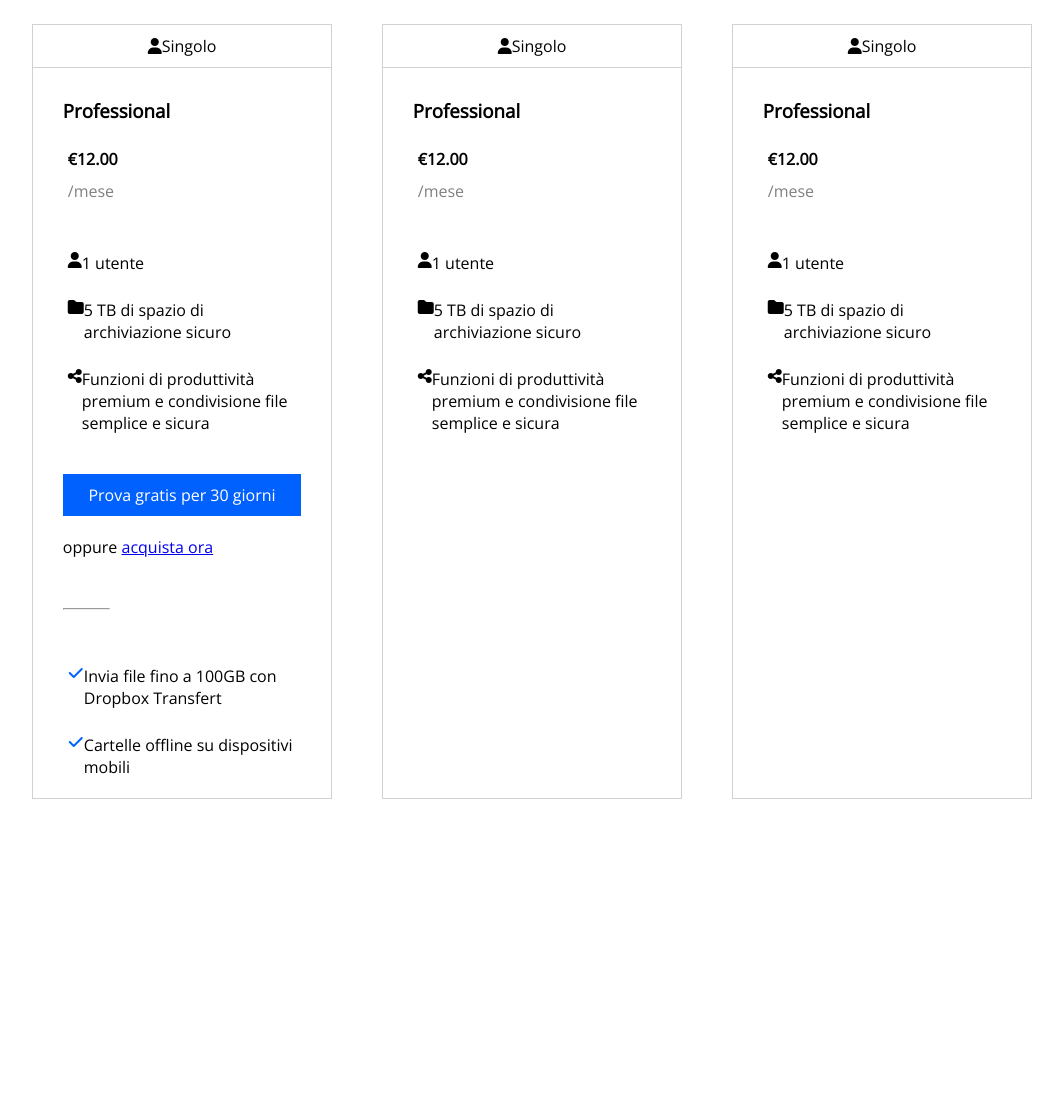
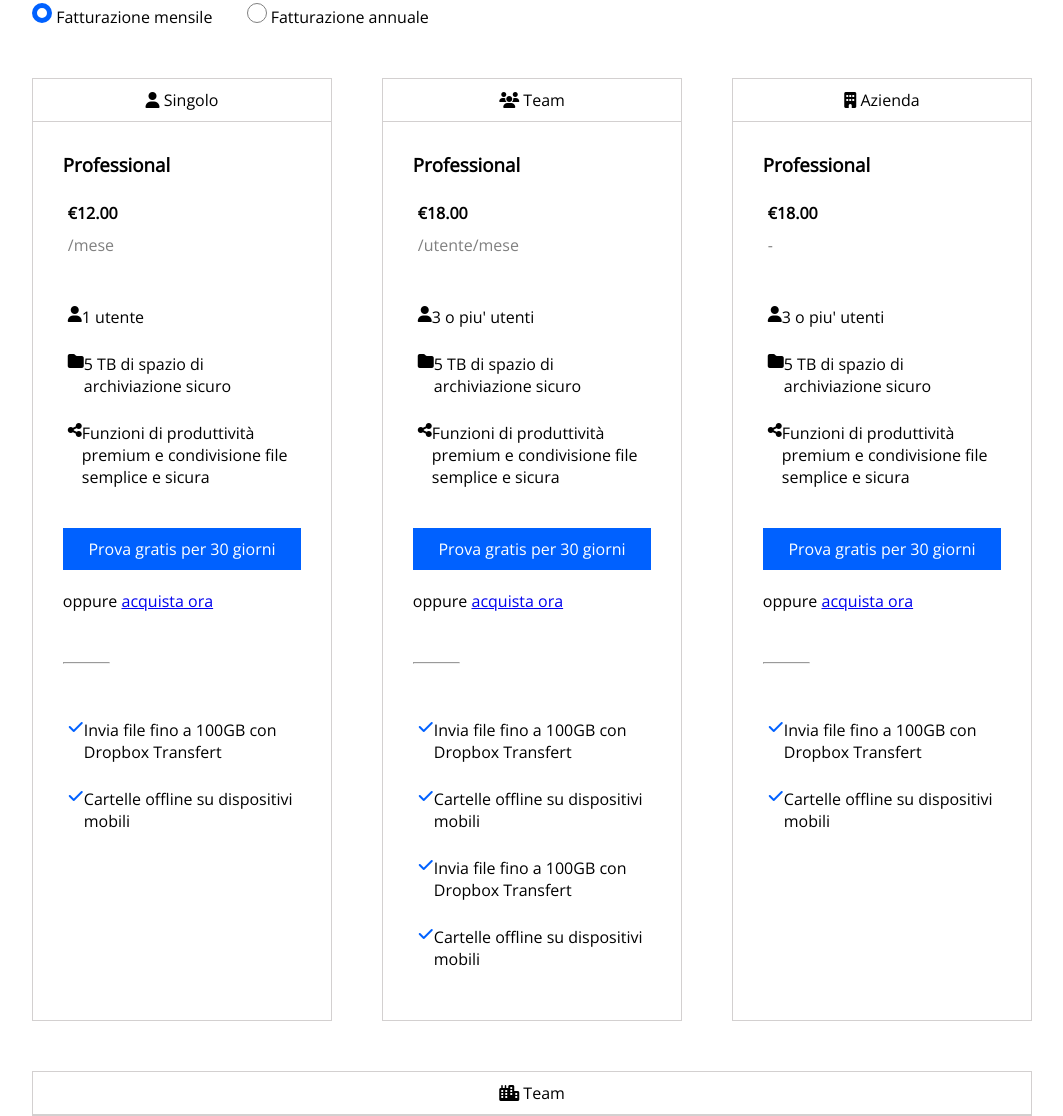
Before and after one commit to bittoMazza/htmlcss-dropbox, a plain HTML site: page index.html in a window 1280 px wide. Shown: the part 1134-2250 px from the top of the page, without its empty margins (108-1171 px from the left). Before the commit the page ends 1933 px from the top, so only its background shows below. Drawn offline with nearby package versions, Linux system fonts and the light colour scheme.

Commit message:
completed cards creation

```diff
--- a/index.html
+++ b/index.html
@@ -36,7 +36,7 @@
     </header>
     <main>
         <section class="introduction">
-            <div class="big-container">
+            <div class="big-container intro-container">
                 <h1>Tutto ciò che ti serve per il lavoro , in un unico posto</h1>
                 <div class="intro-text">
                     <div class="left-column-intro small-box">
@@ -65,7 +65,7 @@
                 <div class="cards">
                     <div class="card">
                         <div class="title-container">
-                            <i class="fa-solid fa-user"></i><span class="card-title">Singolo</span>
+                            <i class="fa-solid fa-user"></i><span class="card-title"> Singolo</span>
                         </div>
                         <div class="card-content">
                             <h3> Professional </h3>
@@ -86,7 +86,8 @@
                                 </li>
                                 <li class="info">
                                     <i class="fa-solid fa-share-nodes"></i>
-                                    <span> Funzioni di produttività premium e condivisione file semplice e sicura </span>
+                                    <span> Funzioni di produttività premium e condivisione file semplice e sicura
+                                    </span>
                                 </li>
                             </ul>
                             <a class="first-btn-type" href="#"> Prova gratis per 30 giorni </a>
@@ -107,20 +108,20 @@
                     </div>
                     <div class="card">
                         <div class="title-container">
-                            <i class="fa-solid fa-user"></i><span class="card-title">Singolo</span>
+                            <i class="fa-solid fa-users"></i><span class="card-title"> Team</span>
                         </div>
                         <div class="card-content">
                             <h3> Professional </h3>
                             <ul>
                                 <li class="price">
-                                    €12.00
+                                    €18.00
                                 </li>
                                 <li class="subscription">
-                                    /mese
+                                    /utente/mese
                                 </li>
                                 <li class="info">
                                     <i class="fa-solid fa-user"></i>
-                                    <span> 1 utente </span>
+                                    <span> 3 o piu' utenti </span>
                                 </li>
                                 <li class="info">
                                     <i class="fa-solid fa-folder"></i>
@@ -128,27 +129,50 @@
                                 </li>
                                 <li class="info">
                                     <i class="fa-solid fa-share-nodes"></i>
-                                    <span> Funzioni di produttività premium e condivisione file semplice e sicura </span>
+                                    <span> Funzioni di produttività premium e condivisione file semplice e sicura
+                                    </span>
                                 </li>
+                            </ul>
+                            <a class="first-btn-type" href="#"> Prova gratis per 30 giorni </a>
+                            <span> oppure </span><a href="#">acquista ora</a>
+                            <hr class="separator">
+                            <ul>
+                                <li class="info">
+                                    <i class="fa-solid fa-check"></i>
+                                    <span> Invia file fino a 100GB con Dropbox Transfert </span>
+                                </li>
+                                <li class="info">
+                                    <i class="fa-solid fa-check"></i>
+                                    <span> Cartelle offline su dispositivi mobili </span>
+                                </li>
+                                <li class="info">
+                                    <i class="fa-solid fa-check"></i>
+                                    <span> Invia file fino a 100GB con Dropbox Transfert </span>
+                                </li>
+                                <li class="info">
+                                    <i class="fa-solid fa-check"></i>
+                                    <span> Cartelle offline su dispositivi mobili </span>
+                                </li>
+
                             </ul>
                         </div>
                     </div>
                     <div class="card">
                         <div class="title-container">
-                            <i class="fa-solid fa-user"></i><span class="card-title">Singolo</span>
+                            <i class="fa-solid fa-building"></i><span> Azienda</span>
                         </div>
                         <div class="card-content">
                             <h3> Professional </h3>
                             <ul>
                                 <li class="price">
-                                    €12.00
+                                    €18.00
                                 </li>
                                 <li class="subscription">
-                                    /mese
+                                    -
                                 </li>
                                 <li class="info">
                                     <i class="fa-solid fa-user"></i>
-                                    <span> 1 utente </span>
+                                    <span> 3 o piu' utenti </span>
                                 </li>
                                 <li class="info">
                                     <i class="fa-solid fa-folder"></i>
@@ -156,12 +180,30 @@
                                 </li>
                                 <li class="info">
                                     <i class="fa-solid fa-share-nodes"></i>
-                                    <span> Funzioni di produttività premium e condivisione file semplice e sicura </span>
+                                    <span> Funzioni di produttività premium e condivisione file semplice e sicura
+                                    </span>
+                                </li>
+                            </ul>
+                            <a class="first-btn-type" href="#"> Prova gratis per 30 giorni </a>
+                            <span> oppure </span><a href="#">acquista ora</a>
+                            <hr class="separator">
+                            <ul>
+                                <li class="info">
+                                    <i class="fa-solid fa-check"></i>
+                                    <span> Invia file fino a 100GB con Dropbox Transfert </span>
+                                </li>
+                                <li class="info">
+                                    <i class="fa-solid fa-check"></i>
+                                    <span> Cartelle offline su dispositivi mobili </span>
                                 </li>
                             </ul>
                         </div>
                     </div>
-
+                </div>
+                <div class="enterprise">
+                    <div class="title-container">
+                        <i class="fa-solid fa-city"></i><span> Team </span>
+                    </div>
                 </div>
             </div>
         </section>
--- a/style.css
+++ b/style.css
@@ -22,6 +22,11 @@ img{
     margin: 0 auto;
 }
 
+.intro-container{
+    position: relative;
+    bottom: -80px;
+}
+
 .small-box{
     width: 30%;
 }
@@ -31,7 +36,9 @@ img{
     width: 70%;
 }
 
-
+.fa-check{
+    color: #0061ff;
+}
 
 .circle-select{
     width: 20px;
@@ -90,7 +97,7 @@ nav ul li a{
 
 .introduction{
     background-color: #b4d0e7;
-    padding-top: 150px;
+    padding-top: 100px;
 }
 
 
@@ -98,6 +105,7 @@ nav ul li a{
 
 .intro-text{
     padding: 50px 0 0 0;
+    display: flex;
     position: relative;
 }
 
@@ -115,14 +123,8 @@ nav ul li a{
 }
 
 .left-column-intro :last-child{
-    margin: 50px 0 20px 0;
+    margin: 70px 0 0 0;
     font-size: 50px;
-}
-
-.right-column-intro{
-    position: absolute;
-    top:50px;
-    right:0%;
 }
 
 .selection-business{
@@ -136,7 +138,6 @@ nav ul li a{
 
 .business-plan{
     padding-top: 200px;
-    height: 100vh;
 }
 
 .business-plan .small-container h2{
@@ -147,7 +148,7 @@ nav ul li a{
 
 
 .cards{
-    margin-top: 50px;
+    margin:50px 0px;
     display: flex;
     justify-content: space-between;
 }
@@ -155,6 +156,7 @@ nav ul li a{
 .card{
     border: solid 1px rgb(211, 208, 208);
     width: 30%;
+    padding: 0 0 30px 0;
 }
 
 .card-content{
@@ -197,11 +199,13 @@ nav ul li a{
     margin: 15px 0;
 }
 
+/* hr per separare parti  */
 .separator{
     width: 20%;
     margin: 50px 0px;
 }
 
-.fa-check{
-    color: #0061ff;
+.enterprise{
+    width: 100%;
+    border: solid 1px rgb(211, 208, 208);
 }
```
